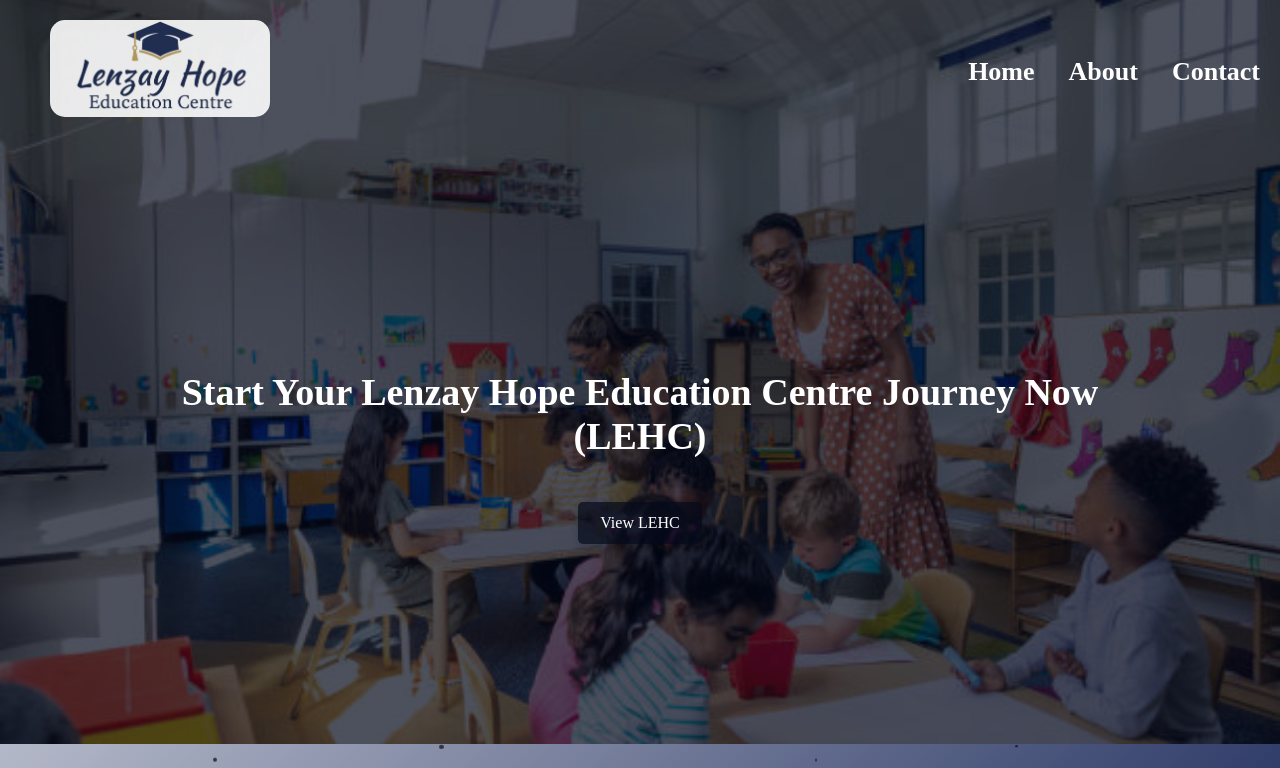
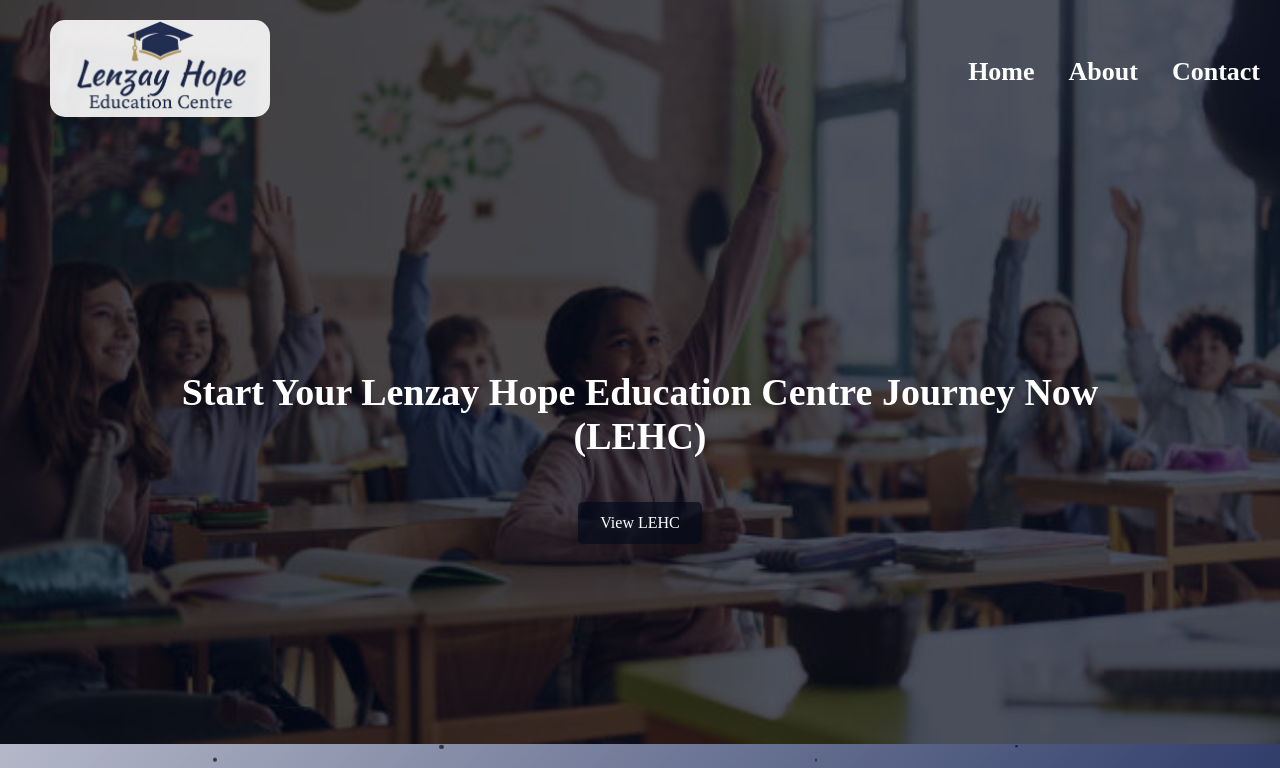
Before and after one commit to deolinliam1708/lenzayhope-website, a plain HTML site: page index.html in a window 1280 px wide. Shown: the top 768 px of the page. Drawn offline with Linux system fonts and the light colour scheme.

Commit message:
image head fix 2

```diff
--- a/lehc stylesheet.css
+++ b/lehc stylesheet.css
@@ -10,7 +10,7 @@ html, body {
 
 }
 .home-head-section{
- background-image: url('home head pic.jpg');
+ background-image: url('kids hands up learning background .jpg');
   background-size: cover;
   background-position: center;
   background-repeat: no-repeat;
```
